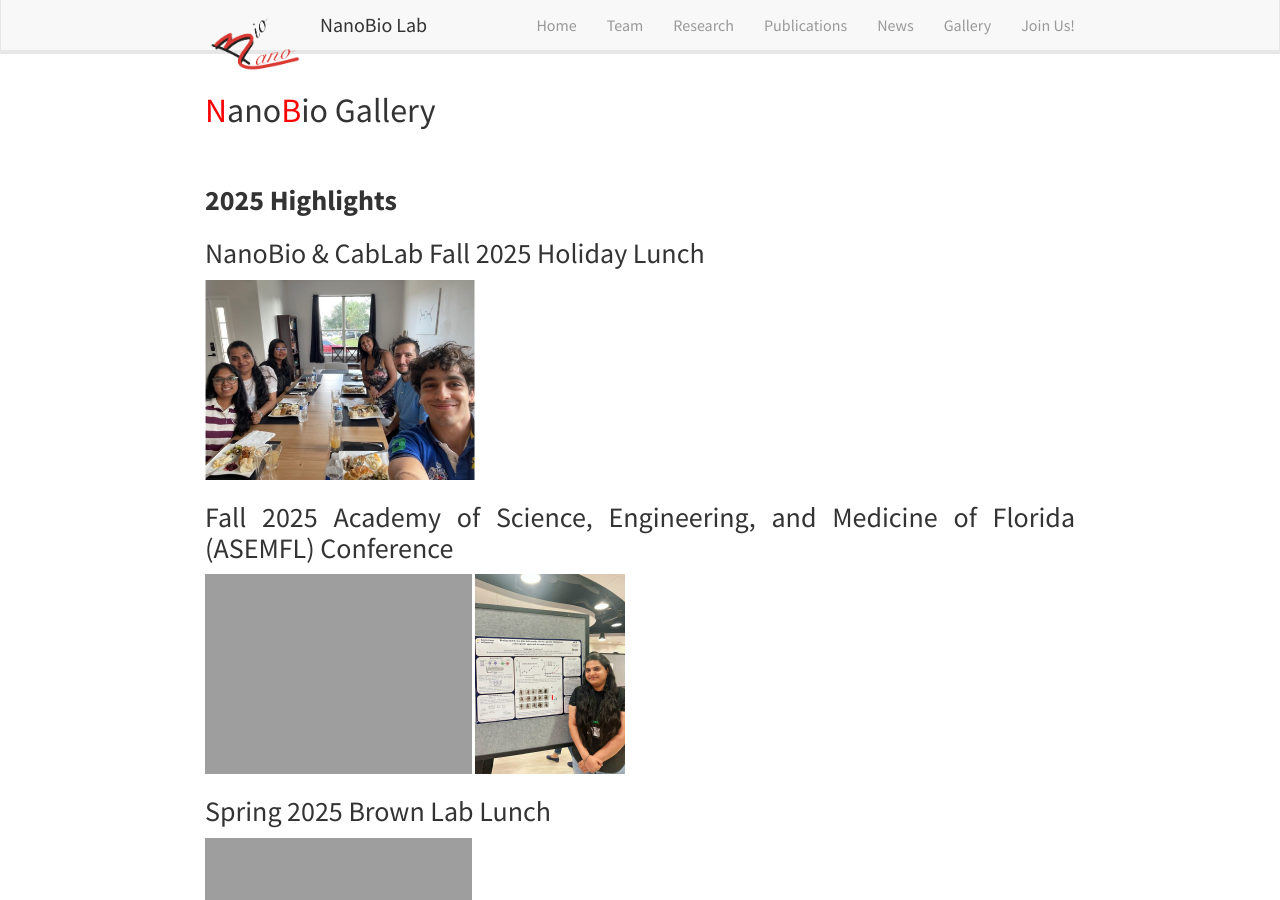
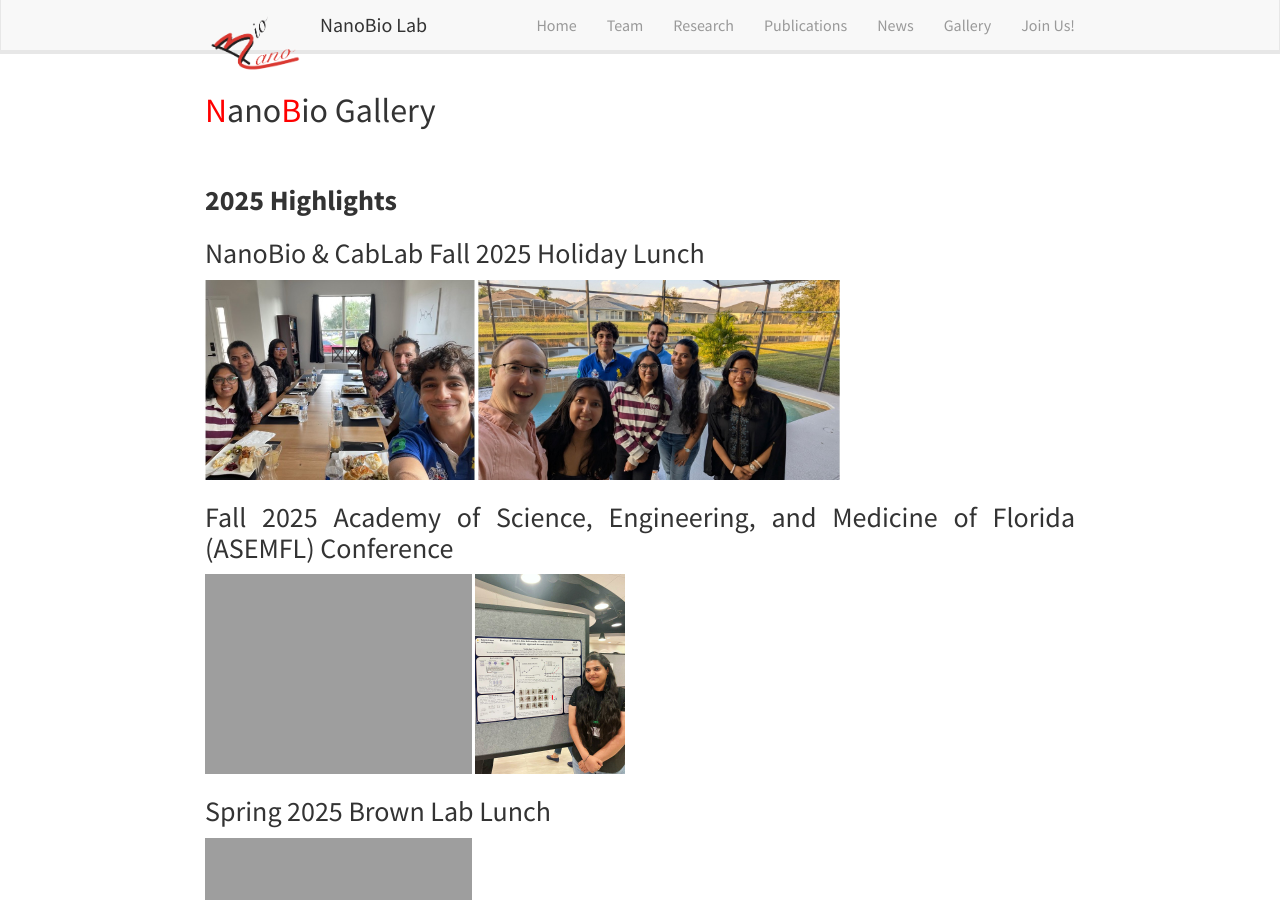
Before and after one commit to needabrown/nanobiosite, a Jekyll site: the page built from _pages/gallery.md, in a window 1280 px wide and 900 px high. Built offline with Jekyll 4.4.1, drawn with Linux system fonts in a browser that asks for light colours; nearby versions of some CDN libraries.

Commit message:
NanoBioFall2025HolidayLunch_B

```diff
--- a/_pages/gallery.md
+++ b/_pages/gallery.md
@@ -16,6 +16,7 @@ permalink: /gallery/
 ### NanoBio & CabLab Fall 2025 Holiday Lunch
 
 ![Fall2025Holiday]({{ site.url }}{{ site.baseurl }}/images/gallery/NanoBioFall2025HolidayLunch.jpg){: style="height:200px"}
+![Fall2025Holiday]({{ site.url }}{{ site.baseurl }}/images/gallery/NanoBioFall2025HolidayLunch_B.jpg){: style="height:200px"}
 
 ### Fall 2025 Academy of Science, Engineering, and Medicine of Florida (ASEMFL) Conference
 
```
